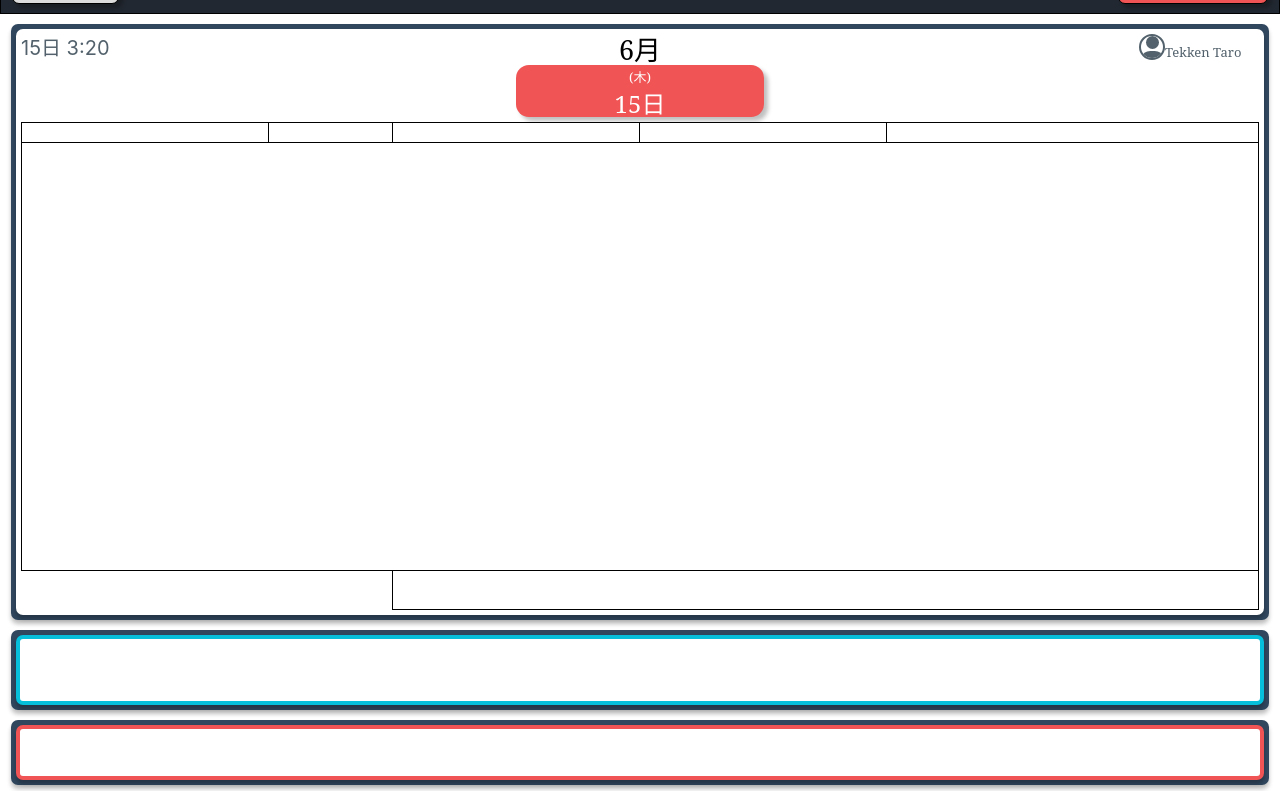
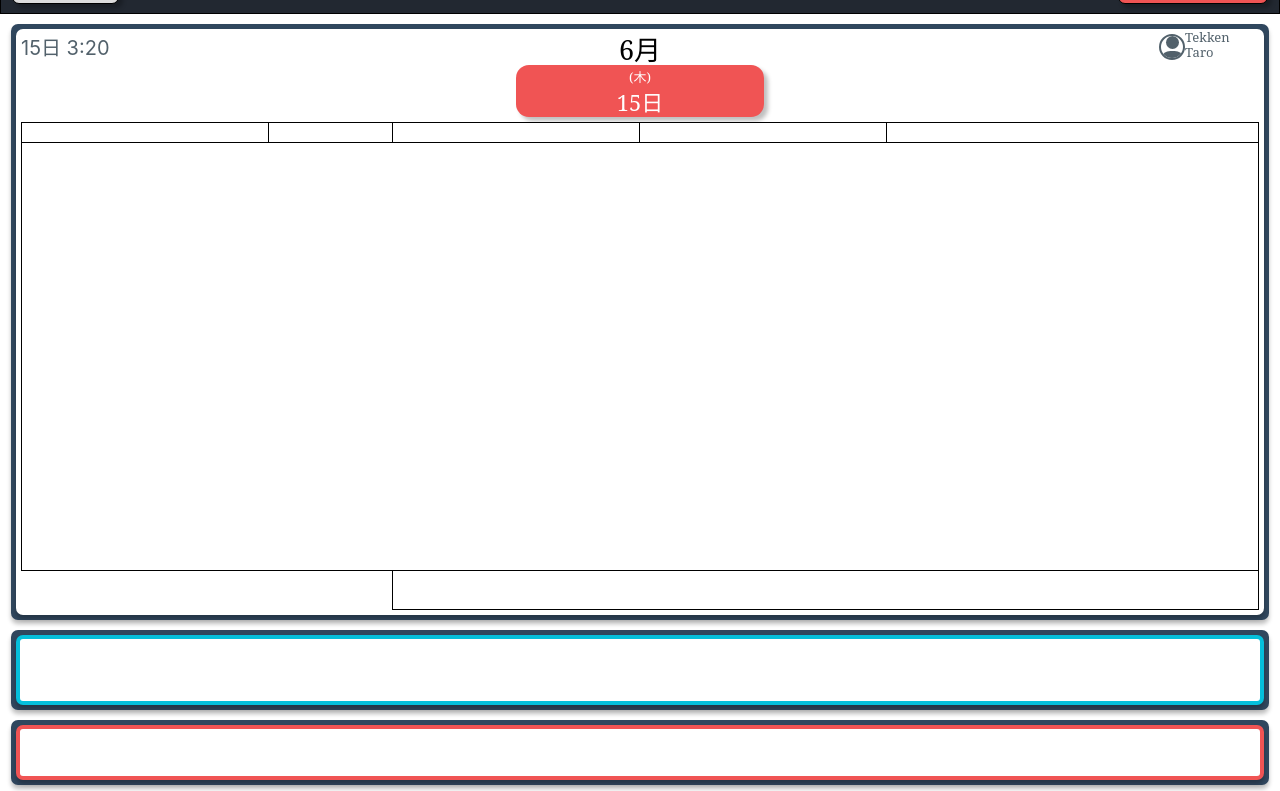
Before and after one commit to F22BA092/12345, a plain HTML site: page PC_phone/index.html in a window 1280 px wide. Shown: the part 53-844 px from the top of the page. Drawn offline with Linux system fonts and the light colour scheme.

Commit message:
Update style.css

```diff
--- a/PC_phone/style.css
+++ b/PC_phone/style.css
@@ -131,7 +131,7 @@
 }
 
 .carender_info_wiget {
-    width: 120px;
+    width: 100px;
     height: 26px;
     background-color: #fff;
     display: flex;
@@ -260,8 +260,7 @@
     font-family: 'Noto Serif';
     font-style: normal;
     font-weight: 500;
-    font-size: 24px;
-    align-items: center;
+    font-size: 22px;
     color: #fff;
 }
 
```
